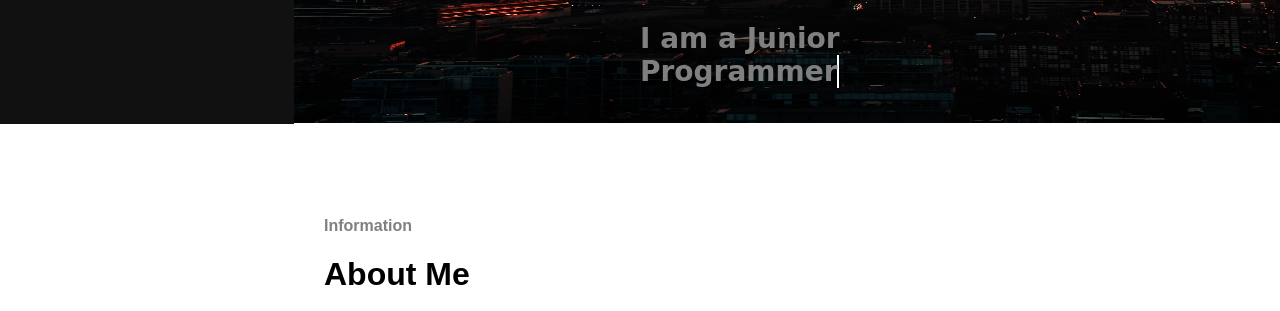
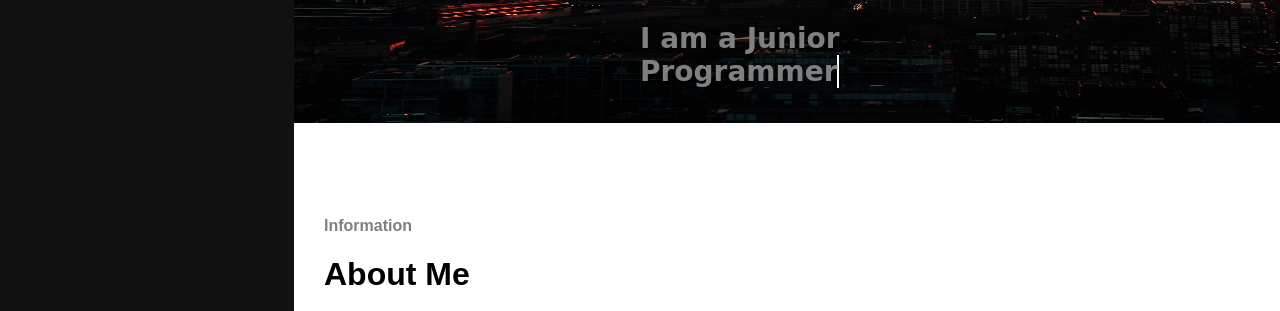
Before and after one commit to Nahum-Delport/Online-Portfolio, a plain HTML site: page index.html in a window 1280 px wide. Shown: the part 486-797 px from the top of the page. Drawn offline with nearby package versions, Linux system fonts and the light colour scheme; a web font is replaced by a local one.

Commit message:
Update index.css

```diff
--- a/index.css
+++ b/index.css
@@ -28,7 +28,7 @@ li .navCons {
 .columnA {
     float: left;
     width: 23%;
-    height: 610px;
+    height: 100%;
     background-color: rgb(17, 17, 17);
     color: grey;
     padding-top: 3.2%;
```
